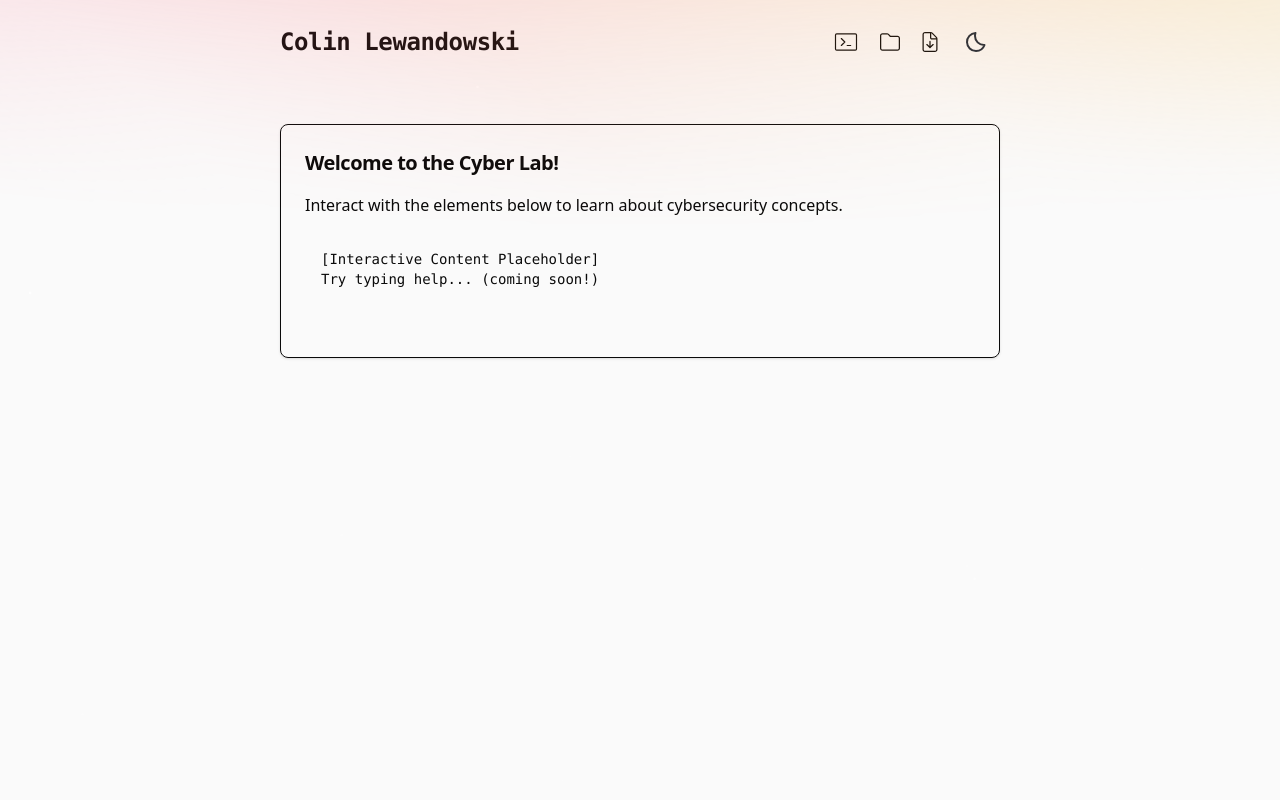
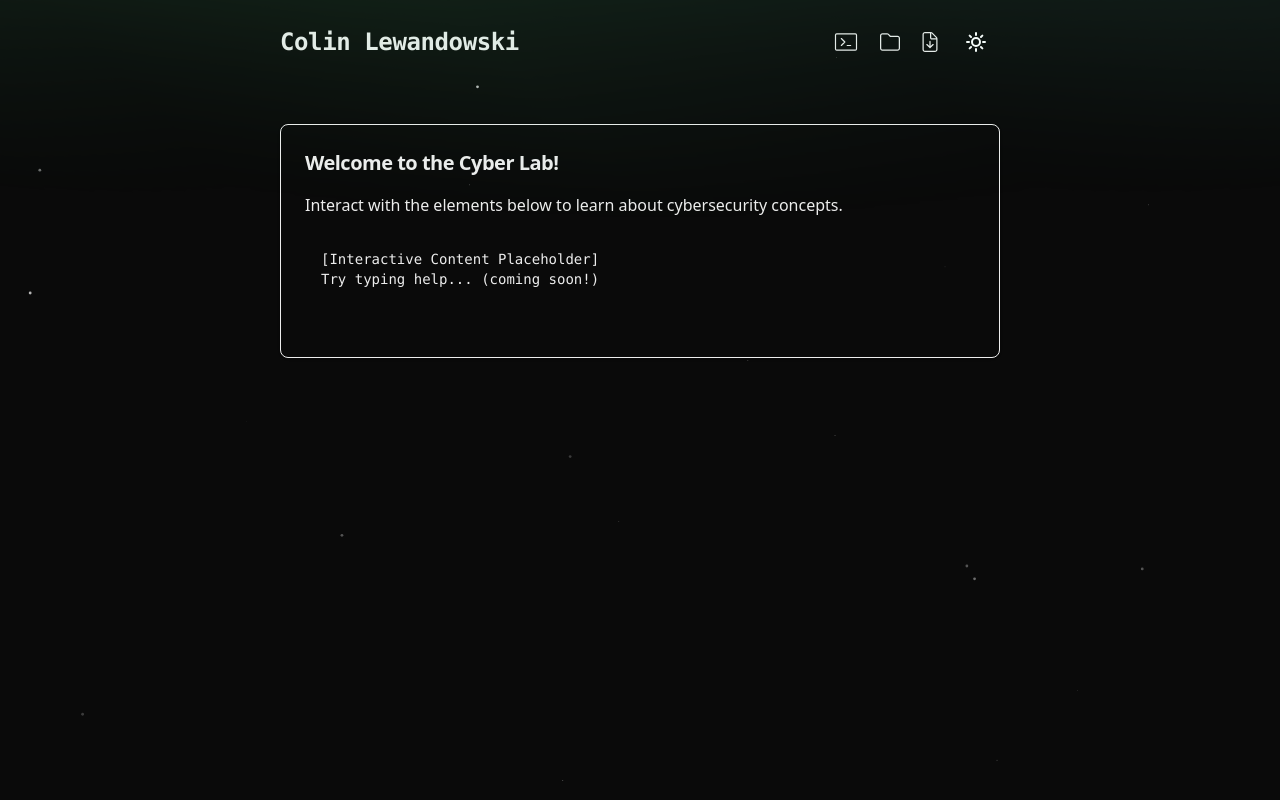
Before and after one commit to CLewi1/Portfolio-V2, a Next.js app: page /cyberlab in a window 1280 px wide. Built offline with nearby package versions, Linux system fonts and the light colour scheme.

Commit message:
removed system style

```diff
--- a/src/components/ThemeProvider.tsx
+++ b/src/components/ThemeProvider.tsx
@@ -2,7 +2,7 @@
 
 import React, { createContext, useContext, useEffect, useState } from 'react';
 
-type Theme = 'dark' | 'light' | 'system';
+type Theme = 'dark' | 'light';
 
 const ThemeContext = createContext<{
     theme: Theme;
@@ -10,16 +10,12 @@ const ThemeContext = createContext<{
 } | undefined>(undefined);
 
 export function ThemeProvider({ children }: { children: React.ReactNode }) {
-    // Set initial state to the system preference
-    const [theme, setTheme] = useState<Theme>("system");
+    const [theme, setTheme] = useState<Theme>("dark");
 
-    // When the component is rendered, check localStorage for a saved theme
     useEffect(() => {
         try {
-            // Check if localStorage is available
             const storedTheme = localStorage.getItem('theme') as Theme | null;
-            if (storedTheme) {
-                // If a theme is found in localStorage, set it
+            if (storedTheme && (storedTheme === 'light' || storedTheme === 'dark')) {
                 setTheme(storedTheme);
             }
         } catch (error) {
@@ -27,43 +23,16 @@ export function ThemeProvider({ children }: { children: React.ReactNode }) {
         }
     }, []);
 
-    // If the theme changes, update localStorage
     useEffect(() => {
         try {
-            // Save the current theme to localStorage
             localStorage.setItem('theme', theme);
         } catch (error) {
             console.error('Unable to save to localStorage', error);
         }
 
-        // Apply theme to document element
         const root = document.documentElement;
         root.classList.remove('light', 'dark');
-
-        if (theme === 'system') {
-            const systemTheme = window.matchMedia('(prefers-color-scheme: dark)').matches
-                ? 'dark'
-                : 'light';
-            root.classList.add(systemTheme);
-        } else {
-            root.classList.add(theme);
-        }
-    }, [theme]);
-
-    // Listen for changes to the system theme preference and update the theme accordingly
-    useEffect(() => {
-        const mediaQuery = window.matchMedia('(prefers-color-scheme: dark)');
-
-        const handleChange = () => {
-            if (theme === 'system') {
-                const root = document.documentElement;
-                root.classList.remove('light', 'dark');
-                root.classList.add(mediaQuery.matches ? 'dark' : 'light');
-            }
-        };
-
-        mediaQuery.addEventListener('change', handleChange);
-        return () => mediaQuery.removeEventListener('change', handleChange);
+        root.classList.add(theme);
     }, [theme]);
 
     const value = { theme, setTheme };
```
